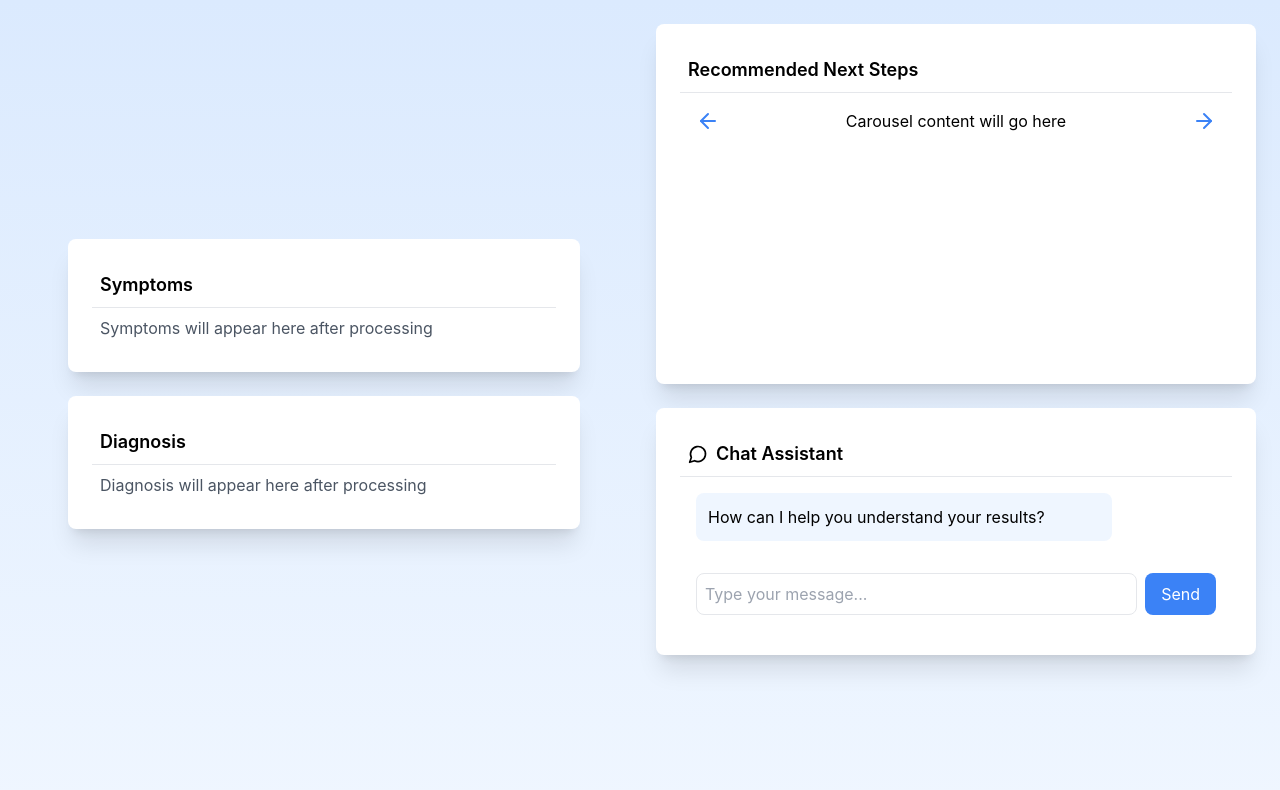
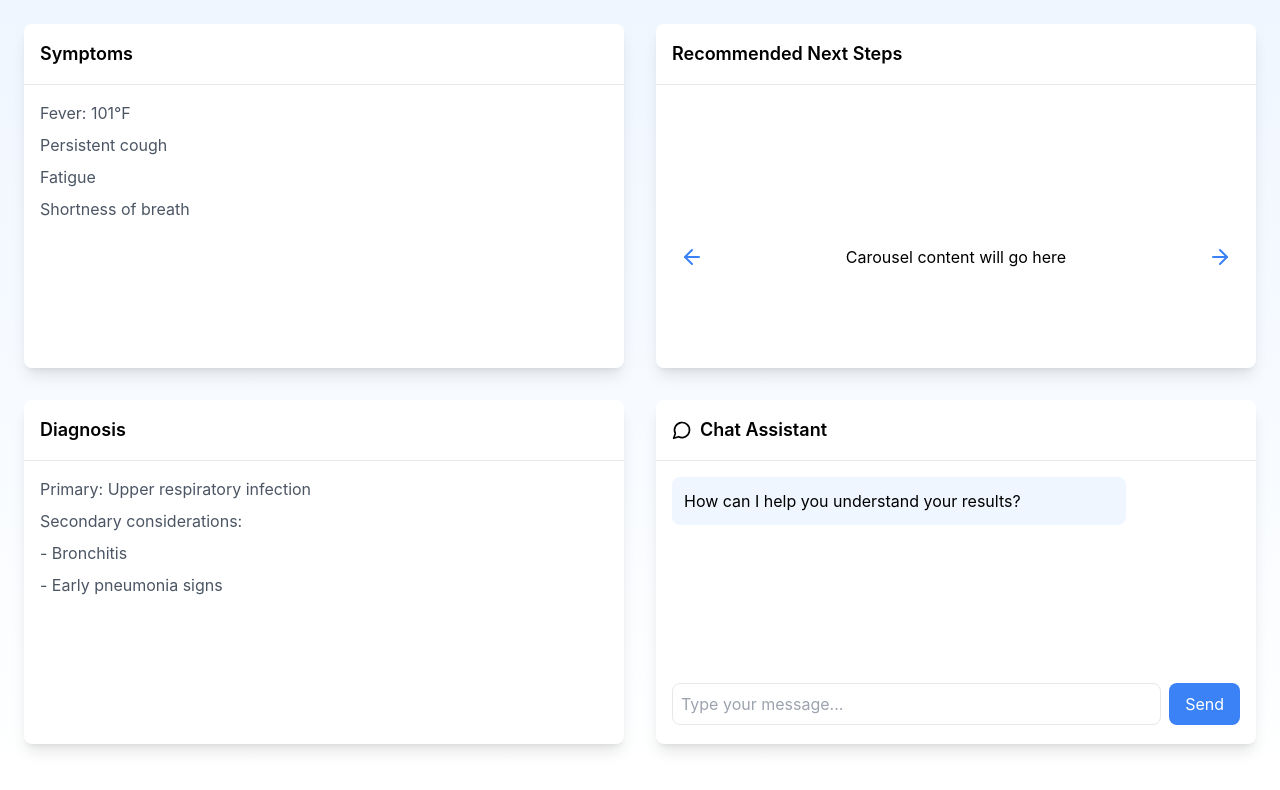
Before and after one commit to erbmu/Project-Localhost, a React (Create React App) app: page /cipher in a window 1280 px wide. Both pictures are taken after a click on the button "Translate". Shown: the top 790 px of the page. Built offline with nearby package versions, Linux system fonts and the light colour scheme.

Commit message:
Passable Cipher

```diff
--- a/src/pages/Cipher.js
+++ b/src/pages/Cipher.js
@@ -3,17 +3,54 @@ import React, { useState } from 'react';
 
 export default function Cipher() {
   const [isDocumentProcessed, setIsDocumentProcessed] = useState(false);
-  const [processingType, setProcessingType] = useState(null); // 'translate' or 'simplify'
-  const [areButtonsHidden, setAreButtonsHidden] = useState(false);
+  const [processingType, setProcessingType] = useState(null);
+  const [isButtonClicked, setIsButtonClicked] = useState(false);
+  const [symptomsContent, setSymptomsContent] = useState([]);
+  const [diagnosisContent, setDiagnosisContent] = useState([]);
 
+  // Simulate adding content
   const handleProcessing = (type) => {
     setProcessingType(type);
     setIsDocumentProcessed(true);
-    setAreButtonsHidden(true); // Hide buttons after click
+    setIsButtonClicked(true);
+
+    // Simulate dynamic content updates
+    setSymptomsContent([
+      'Fever: 101°F',
+      'Persistent cough',
+      'Fatigue',
+      'Shortness of breath'
+    ]);
+
+    setDiagnosisContent([
+      'Primary: Upper respiratory infection',
+      'Secondary considerations:',
+      '- Bronchitis',
+      '- Early pneumonia signs'
+    ]);
   };
 
+  const ContentBox = ({ title, content, className }) => (
+    <div className={`bg-white shadow-lg rounded-lg ${className}`}>
+      <div className="border-b p-4">
+        <h3 className="font-semibold text-lg">{title}</h3>
+      </div>
+      <div className="p-4 overflow-y-auto">
+        {content.length > 0 ? (
+          <div className="space-y-2">
+            {content.map((item, index) => (
+              <p key={index} className="text-gray-600">{item}</p>
+            ))}
+          </div>
+        ) : (
+          <p className="text-gray-600">{title} will appear here after processing</p>
+        )}
+      </div>
+    </div>
+  );
+
   return (
-    <div className="min-h-screen bg-gradient-to-b from-blue-100 to-blue-50">
+    <div className="min-h-screen bg-gradient-to-b from-blue-50 to-white">
       <div className="container mx-auto p-6">
         <div
           className={`${
@@ -24,11 +61,12 @@ export default function Cipher() {
           <div
             className={`${
               isDocumentProcessed ? 'w-full' : 'w-screen'
-            } flex flex-col items-center justify-center space-y-8 transition-all duration-500`}
+            } flex flex-col items-center justify-center transition-all duration-500`}
           >
             {!isDocumentProcessed ? (
               // Initial Upload State
-              <div className="w-full max-w-md mx-auto p-6 text-center bg-white shadow-lg rounded-lg">
+              <div className="w-full max-w-md mx-auto space-y-6">
+                <div className="p-6 text-center bg-white shadow-lg rounded-lg">
                   <div className="border-2 border-dashed border-blue-200 rounded-lg p-8 hover:border-blue-400 transition-colors">
                     <Upload className="h-12 w-12 mx-auto text-blue-500 mb-4" />
                     <h3 className="text-lg font-semibold mb-2">Upload Medical Document</h3>
@@ -38,32 +76,9 @@ export default function Cipher() {
                     </button>
                   </div>
                 </div>
-            ) : (
-              // Processed Document State
-              <div className="space-y-6 w-full max-w-lg">
-                <div className="p-6 bg-white shadow-xl rounded-lg">
-                  <div className="border-b p-2">
-                    <h3 className="font-semibold text-lg">Symptoms</h3>
-                  </div>
-                  <div className="p-2">
-                    <p className="text-gray-600">Symptoms will appear here after processing</p>
-                  </div>
-                </div>
 
-                <div className="p-6 bg-white shadow-xl rounded-lg">
-                  <div className="border-b p-2">
-                    <h3 className="font-semibold text-lg">Diagnosis</h3>
-                  </div>
-                  <div className="p-2">
-                    <p className="text-gray-600">Diagnosis will appear here after processing</p>
-                  </div>
-                </div>
-              </div>
-            )}
-
-            {/* Button Row - Always Visible */}
-            {!areButtonsHidden && (
-              <div className="flex space-x-4 w-full max-w-md mx-auto">
+                {/* Button Row */}
+                <div className="flex space-x-4">
                   <button
                     onClick={() => handleProcessing('translate')}
                     className="flex-1 bg-blue-500 text-white py-3 rounded-lg hover:bg-blue-600 transition-colors"
@@ -77,18 +92,34 @@ export default function Cipher() {
                     Simplify
                   </button>
                 </div>
+              </div>
+            ) : (
+              <div className="h-full w-full">
+                <div className="flex flex-col space-y-8 h-full">
+                  <ContentBox
+                    title="Symptoms"
+                    content={symptomsContent}
+                    className="flex-1 min-h-0"
+                  />
+                  <ContentBox
+                    title="Diagnosis"
+                    content={diagnosisContent}
+                    className="flex-1 min-h-0"
+                  />
+                </div>
+              </div>
             )}
           </div>
 
           {/* Right Half - Carousel & Chatbot Section */}
           {isDocumentProcessed && (
-            <div className="space-y-6 h-full transition-all duration-500">
+            <div className="h-full flex flex-col space-y-8">
               {/* Carousel Section */}
-              <div className="p-6 bg-white shadow-xl rounded-lg h-[50%]">
-                <div className="border-b p-2">
+              <div className="bg-white shadow-lg rounded-lg flex-1">
+                <div className="border-b p-4">
                   <h3 className="font-semibold text-lg">Recommended Next Steps</h3>
                 </div>
-                <div className="flex items-center justify-between p-4">
+                <div className="flex items-center justify-between p-6 h-full">
                   <button className="text-blue-500 hover:text-blue-600">
                     <ArrowRight className="h-6 w-6 rotate-180" />
                   </button>
@@ -102,12 +133,12 @@ export default function Cipher() {
               </div>
 
               {/* Chat Section */}
-              <div className="p-6 bg-white shadow-xl rounded-lg flex flex-col">
-                <div className="border-b p-2 flex items-center gap-2">
+              <div className="bg-white shadow-lg rounded-lg flex-1">
+                <div className="border-b p-4 flex items-center gap-2">
                   <MessageCircle className="h-5 w-5" />
                   <h3 className="font-semibold text-lg">Chat Assistant</h3>
                 </div>
-                <div className="flex-1 flex flex-col justify-between p-4">
+                <div className="flex flex-col justify-between p-4 h-[calc(100%-4rem)]">
                   <div className="flex-1 overflow-y-auto">
                     <div className="bg-blue-50 p-3 rounded-lg max-w-[80%] mb-4">
                       How can I help you understand your results?
```
Lines whose indentation alone changed are shown as unchanged.
